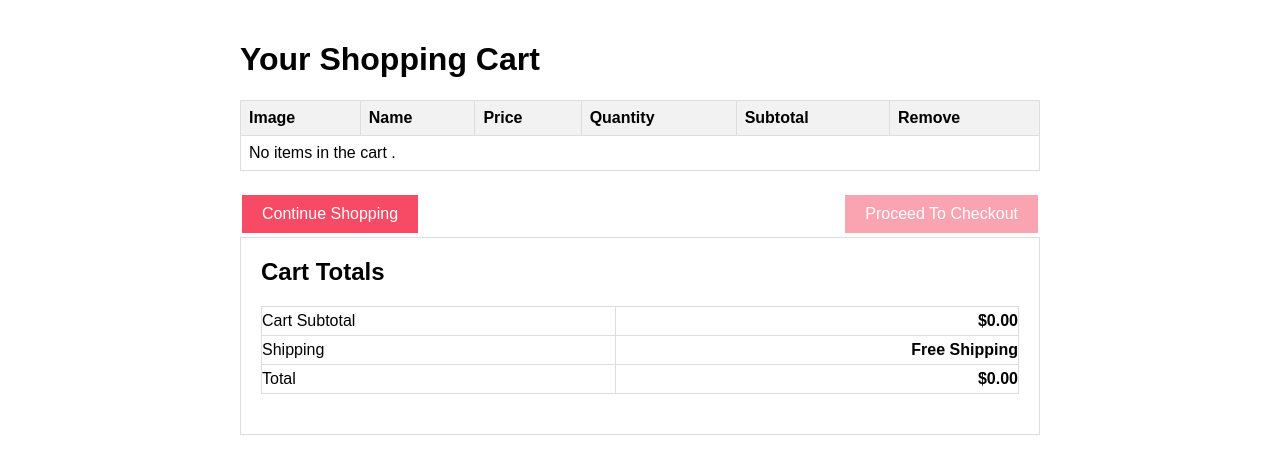
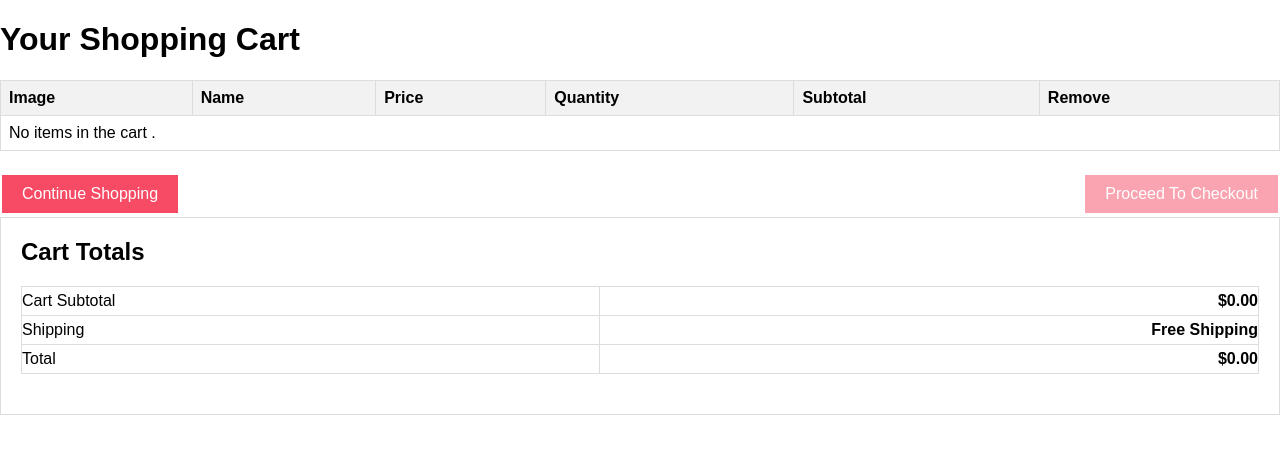
Before and after one commit to shorokatwa14/EPFL-Final-project, a Flask app: page /cart in a window 1280 px wide. Shown: the top 474 px of the page. Run offline with Flask 3, Linux system fonts and the light colour scheme.

```diff
--- a/static/css/cart.css
+++ b/static/css/cart.css
@@ -1,5 +1,9 @@
 body {
     font-family: Arial, sans-serif;
+    margin: 0 ;
+    padding: 0;
+}
+.tablebox{
     max-width: 800px;
     margin: 0 auto;
     padding: 20px;
```
